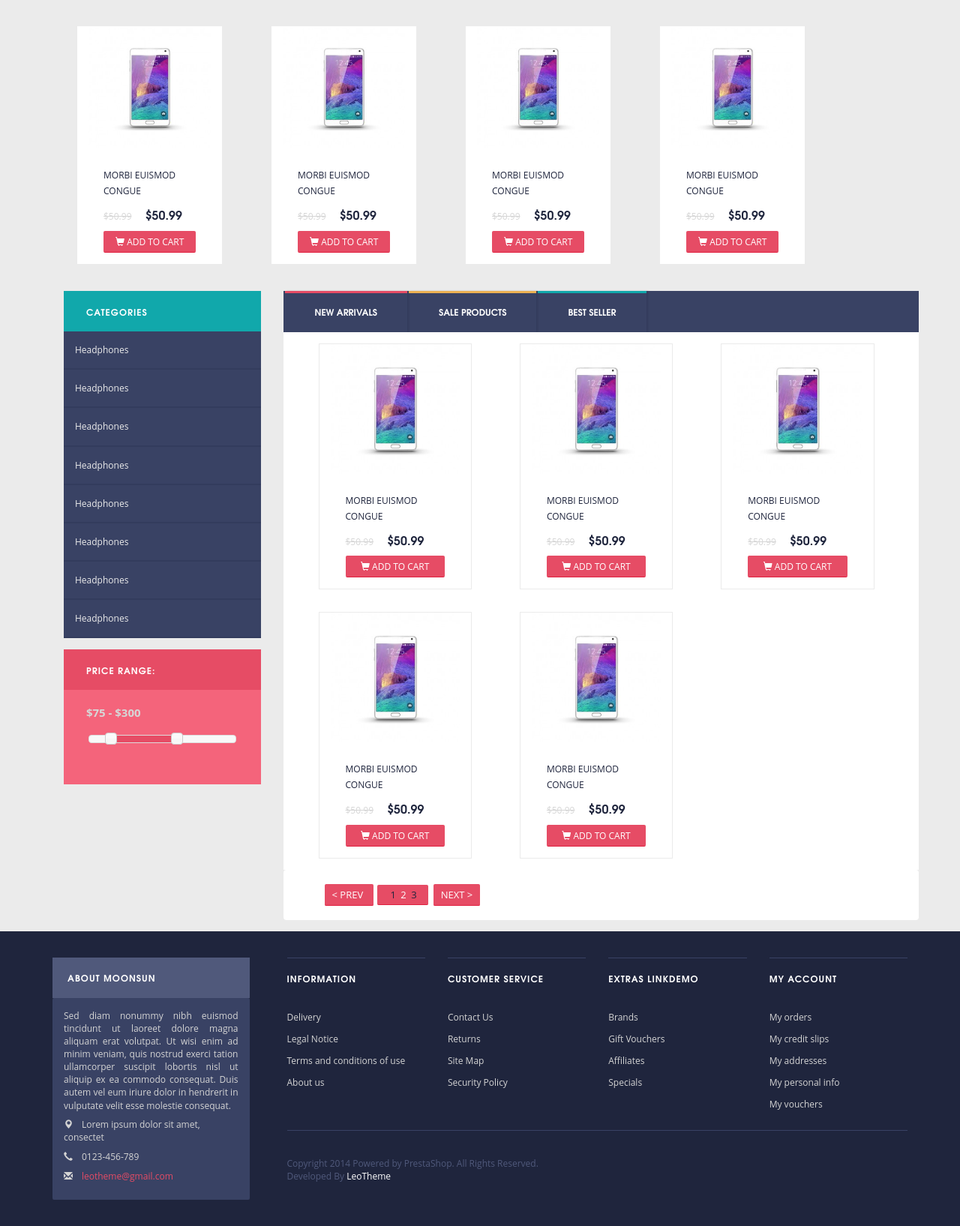
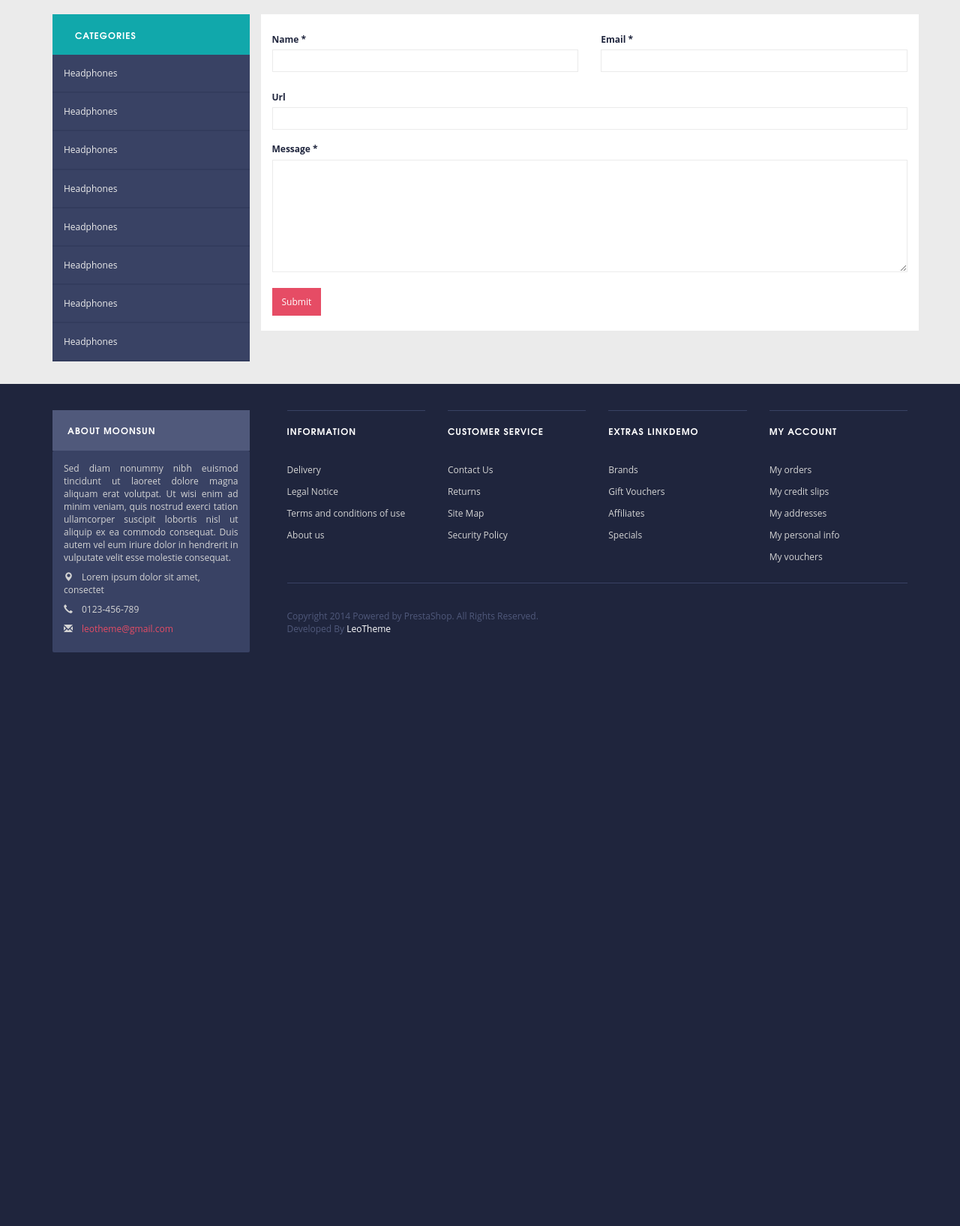
Before and after one commit to goodjob-dev/core-soft, a CodeIgniter app: page /index.php/contactcontroller/index in a window 1280 px wide. Shown: the part 71-1706 px from the top of the page at 75% size. After the commit the page ends 941 px from the top, so only its background shows below. Run offline with CodeIgniter, Linux system fonts and the light colour scheme.

Commit message:
fix buges

```diff
--- a/application/config/routes.php
+++ b/application/config/routes.php
@@ -24,3 +24,10 @@ $route['manage/login']['post'] = 'authcontroller/action';
 
 $route['manage']           = 'dashboardcontroller/index';
 $route['manage/dashboard'] = 'dashboardcontroller/index';
+
+
+
+/**
+ * Public routes
+*/
+$route['contact'] = 'contactcontroller/index';
--- /dev/null
+++ b/application/controllers/ContactController.php
@@ -0,0 +1,22 @@
+<?php
+
+	class ContactController extends CI_Controller
+	{
+		public function __construct()
+		{
+			parent::__construct();
+		}
+
+		public function index()
+		{
+			$sidebar = $this->load->view('inc/sidebar', array(
+				'categories' => TRUE,
+				'pricefilter' => FALSE,
+			), TRUE);
+
+			$this->layout->render('layers/contact', ['title' => 'Contact','sidebar' => $sidebar]);
+		}
+
+
+	}
+?>
--- a/application/views/inc/header.php
+++ b/application/views/inc/header.php
@@ -7,7 +7,7 @@
 				<span class="icon-bar"></span>
 				<span class="icon-bar"></span>
 			</button>
-			<a class="navbar-brand" href="#"><img class="logo img-responsive" src="/images/logo.png" width="135"></a>
+			<a class="navbar-brand" href="/"><img class="logo img-responsive" src="/images/logo.png" width="135"></a>
 		</div>
 
 		<div class="search-form">
--- /dev/null
+++ b/application/views/layers/contact.php
@@ -0,0 +1,39 @@
+<div class="container main-content">
+	<div class="row">
+
+		<?php
+			echo $sidebar;
+		?>
+
+		<div class="contact-layout col-sm-9 col-md-9">
+
+			<div class="contact-form">
+				<form method="post" action="">
+
+					<div class="row">
+						<div class="col-lg-6 input-group-contact">
+							<label for="name">Name *</label>
+							<input type="text" name="name" id="name" class="form-input">
+						</div>
+
+						<div class="col-lg-6 input-group-contact">
+							<label for="name">Email *</label>
+							<input type="email" name="email" id="email" class="form-input">
+						</div><br>
+					</div>
+
+					<label for="name" class="input-group-contact">Url</label><br>
+					<input type="url" name="url" id="url" class="form-input"><br><br>
+
+					<label for="message-text">Message *</label>
+					<textarea name="message-text" id="message-text" class="form-input" style="height:150px;"></textarea><br><br>
+
+					<input type="submit" name="submit" class="btn btn-red" style="margin-bottom:20px;">
+				</form>
+			</div>
+
+
+		</div>
+
+	</div>
+</div>
--- a/application/views/layers/index.php
+++ b/application/views/layers/index.php
@@ -1,4 +1,3 @@
-
 <div class="container">
 	<div class="row">
 		<div class="product col-lg-2">
--- a/application/views/layouts/default.php
+++ b/application/views/layouts/default.php
@@ -13,15 +13,15 @@
 		?>
 		<title><?php echo $title; ?></title>
 	</head>
-	<?php
-		echo $header;
-	?>
+
 	<body>
-		<div class="container">
+		<?php
+			echo $header;
+		?>
+
 			<?php
 				echo $content;
 			?>
-		</div>
 		<?php
 			echo $footer;
 		?>
```
Also changed, not shown: application/views/inc/sidebar.php (added, +27 -0 lines).
